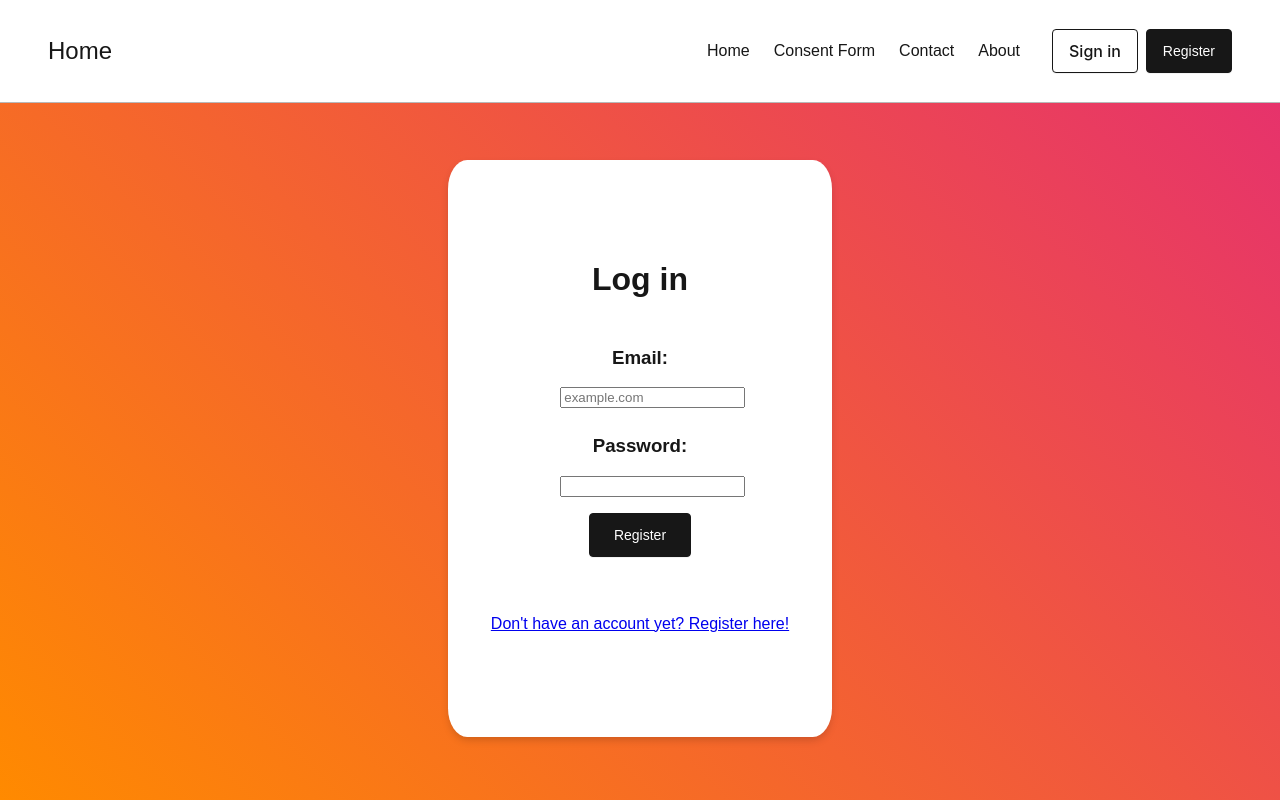
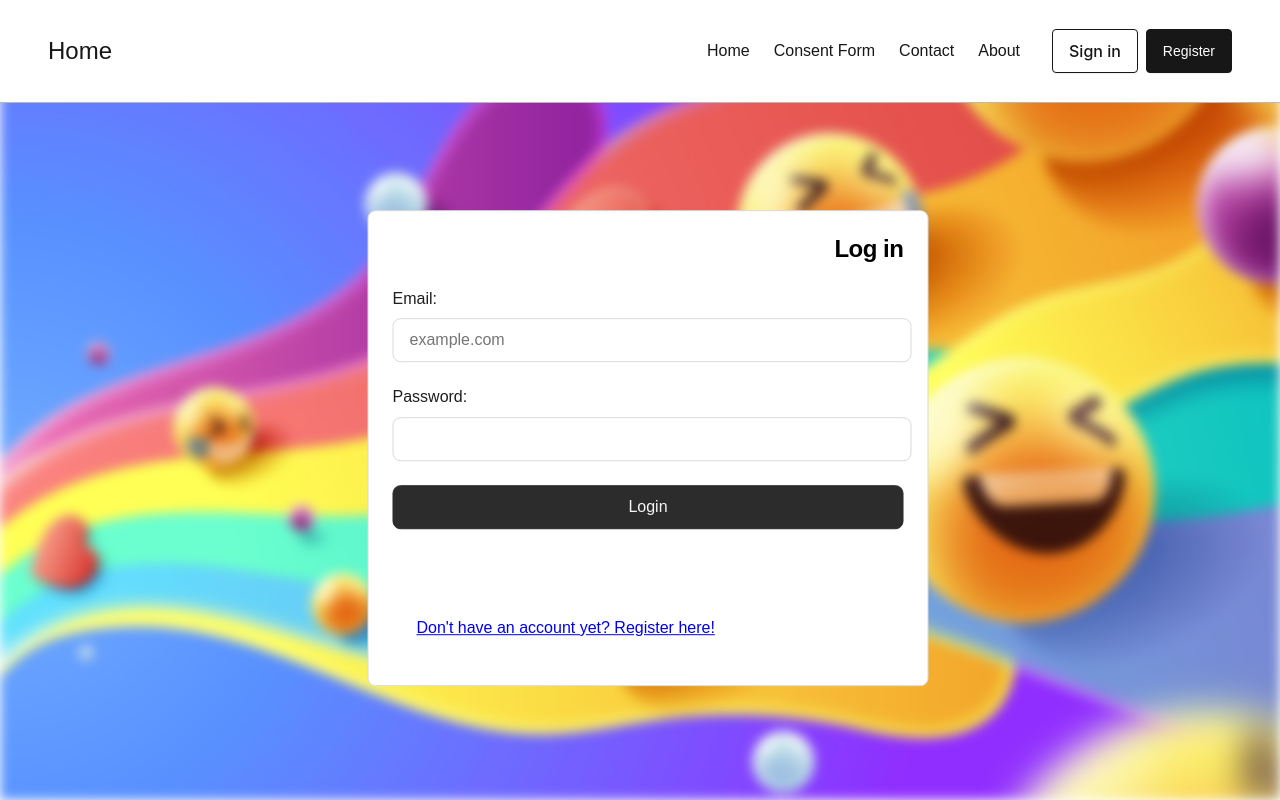
Before and after one commit to Vraiz/AnnotationApp, a Next.js app: page /Login in a window 1280 px wide. Built offline with nearby package versions, Linux system fonts and the light colour scheme.

Commit message:
feat: added proper login.css on login page, added proper register.css for register page. Register page has checkmarks for verification

```diff
--- a/app/Login/login.css
+++ b/app/Login/login.css
@@ -1,24 +1,76 @@
 .login-bg {
-    background: linear-gradient(45deg,#ff8a00, #e52e71);
-    width:100vw;
-    height:100%;
-    background-size: cover;
-    background-position: center;
-    top: 0;
+    position: absolute;
+    width: 100vw;
+    height: 100vh;
+    background: url('/4912244.jpg') center/cover no-repeat;
     left: 0;
-    position: absolute;
-    z-index: -1;
+    top: 0px;
+    filter: blur(5.65px);
 }
 
-#quiz_main{
-    background-color: white;
-    width: 30vw;
-    margin: 20vh auto;
-    padding: 10vh 0 10vh 0;
-    border-radius: 5%;
-    box-shadow: 0 4px 10px -2px rgba(0,0,0,0.2);
-    text-align: center;
+.quiz_main{
+    width: 80%;
+    max-width: 561px;
+    min-width: 200px;
+    background: white;
+    border: 1px solid #d9d9d9;
+    border-radius: 8px;
+    padding: 24px;
     display: flex;
     flex-direction: column;
-    align-items: center;
+    gap: 24px;
+    box-sizing: border-box;
+    margin-left: 50%;
+    margin-top: 55vh;
+    transform: translate(-50%, -50%);
+    position: fixed;
 }
+
+.quiz_main h1 {
+  font-size: 24px;
+  font-weight: 600;
+  line-height: 120%;
+  text-align: right;
+  letter-spacing: -0.02em;
+  color: #000;
+  margin: 0;
+}
+
+.input-group {
+    display: flex;
+    flex-direction: column;
+    gap: 8px;
+    align-items: flex-start;
+}
+
+.input-group label{
+    font-size: 16px;
+    line-height: 140%;
+    color: #1e1e1e;
+}
+
+.input-group input {
+  width: 95%;
+  padding: 12px 16px;
+  border: 1px solid #d9d9d9;
+  border-radius: 8px;
+  font-size: 16px;
+  line-height: 100%;
+  color: #1e1e1e;
+}
+
+#log-button {
+  width: 100%;
+  padding: 12px;
+  border: 1px solid #2c2c2c;
+  border-radius: 8px;
+  background: #2c2c2c;
+  color: #f5f5f5;
+  font-size: 16px;
+  cursor: pointer;
+  transition: background 0.3s ease;
+}
+
+#log-button:hover {
+  background: #3d3d3d;
+}
--- a/app/Login/page.tsx
+++ b/app/Login/page.tsx
@@ -50,14 +50,22 @@ const Login = () => {
     }
 
     return(
-        <div className = 'login-bg'>
-            <div id='quiz_main'>
+        <div>
+            <div className = 'login-bg'></div>
+            <form className='quiz_main' onSubmit={finishQuiz}>
                 <h1>Log in</h1>
-                <div id='quiz_div'><h3>Email: </h3><input type="email" name='email' placeholder='example.com' value={email} onChange={(e) => setEmail(e.target.value)}/></div>
-                <div id='quiz_div'><h3>Password: </h3><input type="password" name='password' placeholder='' value={password} onChange={(e) => setPassword(e.target.value)}/></div>
-                <button id='quiz_button' onClick={finishQuiz}>Register</button><br/>
+
+                <div className='input-group'>
+                    <label htmlFor='email'>Email: </label>
+                    <input type="email" name='email' placeholder='example.com' value={email} onChange={(e) => setEmail(e.target.value)}/>
+                </div>
+                <div className='input-group'>
+                    <label htmlFor='password'>Password:</label>
+                    <input type="password" name='password' placeholder='' value={password} onChange={(e) => setPassword(e.target.value)}/>
+                </div>
+                <button type="submit" id="log-button">Login</button><br/>
                 <Link id='quiz_link' href="/Register">Don't have an account yet? Register here!</Link>
-            </div>
+            </form>
         </div>
     )
 }
--- a/app/Register/page.module.css
+++ /dev/null
@@ -1,11 +0,0 @@
-.login-bg {
-    background: linear-gradient(45deg,#ff8a00, #e52e71);
-    width:100vw;
-    height:100%;
-    background-size: cover;
-    background-position: center;
-    top: 0;
-    left: 0;
-    position: absolute;
-    z-index: -1;
-}
--- a/app/Register/page.tsx
+++ b/app/Register/page.tsx
@@ -2,7 +2,7 @@
 import react, { useEffect, useState } from 'react'
 import { useRouter } from 'next/navigation'
 import Link from "next/link";
-import "../page.module.css"
+import "./register.css";
 
 
 
@@ -17,9 +17,11 @@ const Register = () => {
     const [email, setEmail] = useState("")
     const [password, setPassword] = useState("")
     const [confirmPassword, setConfirmPassword] = useState("")
+    const [isFilipino, setIsFilipino] = useState(false)
+    const [isFluent, setIsFluent] = useState(false)
 
     const finishQuiz = async () => {
-        if(fName != "" && lName != "" && age != "" && sex != "" && email != "" && password != "" && confirmPassword != "" && password == confirmPassword){
+        if(fName && lName && age && sex && email && password && confirmPassword && password == confirmPassword && isFilipino && isFluent){
             try{
                 const response = await fetch("/api/user", {
                 method: "POST",
@@ -56,25 +58,55 @@ const Register = () => {
     }
 
     return(
-        <div className = "login-bg">
-        <div id='quiz_main'>
-                <h1>Register</h1>
-                <div id='quiz_div'><h3>First Name: </h3><input type="text" name='fName' placeholder='First Name' value={fName} onChange={(e) => setFName(e.target.value)}/></div>
-                <div id='quiz_div'><h3>Last Name: </h3><input type="text" name='lName' placeholder='Last Name' value={lName} onChange={(e) => setLName(e.target.value)}/></div>
-                <div id='quiz_div'><h3>Age: </h3><input type="number" name='age' placeholder='age' value={age} onChange={(e) => setAge(e.target.value)}/></div>
-                <div id='gender_div'>
-                    <label>Gender:</label>
+        <div className = "register-bg">
+            <div id='register_main'>
+                <h1>Account Registration</h1>
+                <div className='input-row'>
+                    <div className = 'input-group'>
+                        <h3>First Name: </h3>
+                        <input type="text" name='fName' placeholder='First Name' value={fName} onChange={(e) => setFName(e.target.value)}/>
+                    </div>
+                    <div className='input-group'>
+                        <h3>Last Name: </h3>
+                        <input type="text" name='lName' placeholder='Last Name' value={lName} onChange={(e) => setLName(e.target.value)}/>
+                    </div>
+                </div>
+                <div className="input-row">
+                <div className='input-group'>
+                    <h3>Gender:</h3>
                         <select id="Sex" name="Sex" value={sex} onChange={(e) => setSex(e.target.value)}>
                         <option hidden>Gender</option>
                         <option value="m">Male</option>
                         <option value="f">Female</option>
                         </select>
                     </div>
-                <div id='quiz_div'><h3>Email: </h3><input type="email" name='email' placeholder='example.com' value={email} onChange={(e) => setEmail(e.target.value)}/></div>
-                <div id='quiz_div'><h3>Password: </h3><input type="password" name='password' placeholder='' value={password} onChange={(e) => setPassword(e.target.value)}/></div>
-                <div id='quiz_div'><h3>Confirm Password: </h3><input type="password" name='confirmPassword' placeholder='' value={confirmPassword} onChange={(e) => setConfirmPassword(e.target.value)}/></div>
-                <button id='quiz_button' onClick={finishQuiz}>Register</button>
-                <Link id='quiz_link' href="/Login">Already have an account? Log in here!</Link>
+                    <div className='input-group'>
+                        <h3>Age: </h3>
+                        <input type="number" name='age' placeholder='age' value={age} onChange={(e) => setAge(e.target.value)}/>
+                    </div>
+                </div>
+                <div className='input-group'>
+                    <h3>Email: </h3>
+                    <input type="email" name='email' placeholder='example.com' value={email} onChange={(e) => setEmail(e.target.value)}/>
+                </div>
+                <div className='input-group'>
+                    <h3>Password: </h3>
+                    <input type="password" name='password' placeholder='' value={password} onChange={(e) => setPassword(e.target.value)}/>
+                </div>
+                <div className='input-group'>
+                    <h3>Confirm Password: </h3>
+                    <input type="password" name='confirmPassword' placeholder='' value={confirmPassword} onChange={(e) => setConfirmPassword(e.target.value)}/>
+                </div>
+                <div className="checkbox-group">
+                    <label>
+                        <input type="checkbox" checked={isFilipino} onChange={(e) => setIsFilipino(e.target.checked)}/>{" "} Are you a Filipino citizen?
+                    </label>
+                    <label>
+                        <input type="checkbox" checked={isFluent} onChange={(e) => setIsFluent(e.target.checked)}/> Can you read/speak both Filipino and English fluently?
+                    </label>
+                </div>
+                <button className='register-button' onClick={finishQuiz}>Register</button>
+                <Link className='login-link' href="/Login">Already have an account? Log in here!</Link>
             </div>
         </div>
     )
--- /dev/null
+++ b/app/Register/register.css
@@ -0,0 +1,118 @@
+.register-bg {
+    background: linear-gradient(45deg,#ff8a00, #e52e71);
+    width:100vw;
+    background-size: cover;
+    background-position: center;
+    top: 0;
+    left: 0;
+    position: absolute;
+    z-index: -1;
+}
+
+#register_main {
+    width: 80%;
+    max-width: 1000px;
+    min-width: 320px;
+    background: #fff;
+    border: 1px solid #d9d9d9;
+    border-radius: 8px;
+    padding: 24px;
+    display: flex;
+    flex-direction: column;
+    gap: 24px;
+    box-sizing: border-box;
+    margin: 10% auto 5% auto;
+}
+
+#register_main h1{
+    font-size: 32px;
+    line-height: 120%;
+    text-align: right;
+    margin: 0;
+}
+
+.input-group {
+    display: flex;
+    flex-direction: column;
+    flex: 1;
+    min-width: 200px;
+}
+
+.input-group h3{
+    font-size: 16px;
+    line-height: 140%;
+    color: #1e1e1e;
+}
+
+.input-group input {
+    width: 95%;
+    padding: 12px 16px;
+    border: 1px solid #d9d9d9;
+    border-radius: 8px;
+    font-size: 16px;
+    line-height: 100%;
+    color: #1e1e1e;
+    background: white;
+}
+
+.input-group select {
+    width: 95%;
+    padding: 12px 16px;
+    border: 1px solid #d9d9d9;
+    border-radius: 8px;
+    font-size: 16px;
+    line-height: 100%;
+    color: #1e1e1e;
+    background: white;
+}
+
+.input-row {
+    display: flex;
+    gap: 24px;
+}
+
+.login-link {
+    display: block;
+    margin-top: 12px;
+    text-align: center;
+    color: #2c2c2c;
+}
+
+.register-button {
+    width: 100%;
+    padding: 12px;
+    background: #2c2c2c;
+    color: #fff;
+    border: 1px solid #2c2c2c;
+    border-radius: 8px;
+    cursor: pointer;
+}
+
+.register-button:hover {
+  background: #3d3d3d;
+}
+
+.checkbox-group {
+    display: flex;
+    flex-direction: column;
+    gap: 16px;
+}
+
+.checkbox-item {
+    display: flex;
+    align-items: center;
+    gap: 12px;
+}
+
+.checkbox-item input{
+    width: 16px;
+    height: 16px;
+    accent-color: #2c2c2c; /* modern browsers */
+    border-radius: 4px;
+}
+
+.checkbox-item label {
+    font-size: 16px;
+    line-height: 140%;
+    color: #1e1e1e;
+}
--- a/app/globals.css
+++ b/app/globals.css
@@ -49,7 +49,7 @@ button:hover {
       transition-duration: 250ms;
   }
 
-input {
+.frontpage-sentiment {
   margin-left: 2vw;
 }
 
```
Lines whose indentation alone changed are shown as unchanged.
